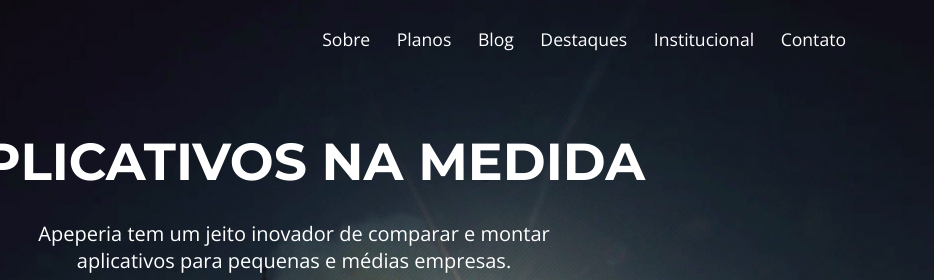
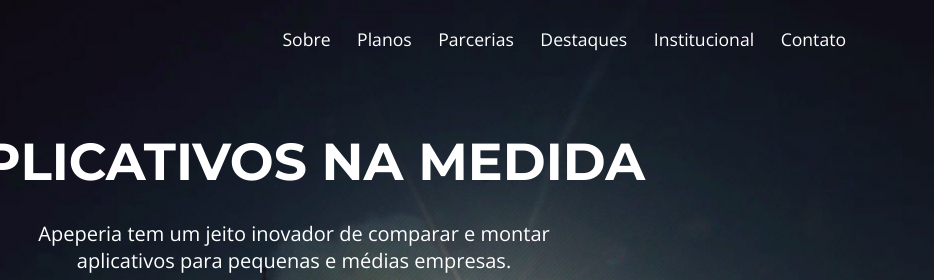
Before and after one commit to assmuniz/Apeperia-Alura, a plain HTML site: page index.html in a window 1280 px wide. Shown: the top 280 px of the page, 346-1280 px from the left. Drawn offline with nearby package versions, Linux system fonts and the light colour scheme.

Commit message:
Alteração de texto

```diff
--- a/index.html
+++ b/index.html
@@ -27,7 +27,7 @@
                 <ul>
                     <li class="cabecalho__link"><a href="#">Sobre</a></li>
                     <li class="cabecalho__link"><a href="#">Planos</a></li>
-                    <li class="cabecalho__link"><a href="#">Blog</a></li>
+                    <li class="cabecalho__link"><a href="#">Parcerias</a></li>
                     <li class="cabecalho__link"><a href="#">Destaques</a></li>
                     <li class="cabecalho__link"><a href="#">Institucional</a></li>
                     <li class="cabecalho__link"><a href="#">Contato</a></li>
@@ -171,7 +171,7 @@
                 <ul class="rodape__navegacao">
                     <li class="rodape__link"><a href="#">Sobre</a></li>
                     <li class="rodape__link"><a href="#">Planos</a></li>
-                    <li class="rodape__link"><a href="#">Blog</a></li>
+                    <li class="rodape__link"><a href="#">Parcerias</a></li>
                     <li class="rodape__link"><a href="#">Destaques</a></li>
                     <li class="rodape__link"><a href="#">Institucional</a></li>
                     <li class="rodape__link"><a href="#">contato</a></li>
```
